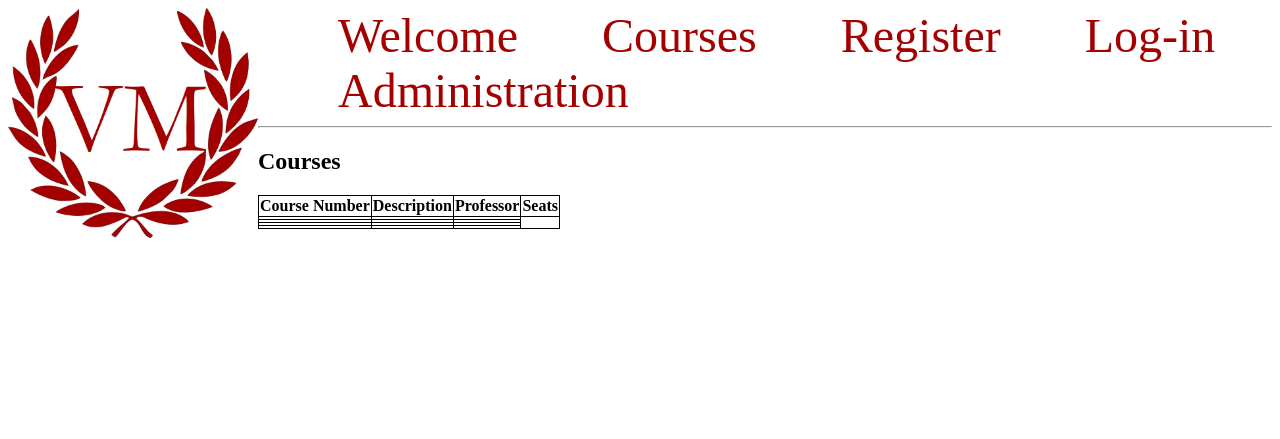
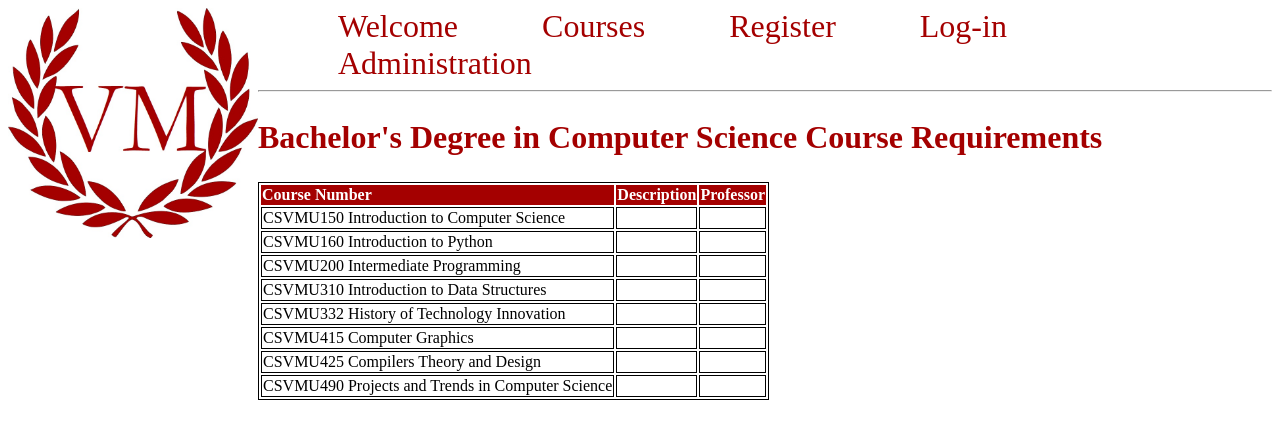
Before and after one commit to kimmiev214/CourseRegistrationWebsite, a Flask app: page /courses/ in a window 1280 px wide. Shown: the top 439 px of the page. Run offline with Flask 2, Linux system fonts and the light colour scheme; lists and menus that the app fills with data are empty.

Commit message:
git init

```diff
--- a/VMUniversity.py
+++ b/VMUniversity.py
@@ -5,6 +5,8 @@ This is a flask program to create a course registration website for a hypothetic
 import datetime
 import re
 import logging
+import bcrypt
+
 from flask import Flask, render_template, request
 from flask_sqlalchemy import SQLAlchemy
 #main
@@ -22,9 +24,9 @@ def create_tables():
 class Users(db.Model):
     '''Users database class'''
     #username column
-    username = db.Column('username', db.String, primary_key=True)
+    username = db.Column('username', db.String(20), primary_key=True, nullable = False)
     #password column
-    password = db.Column(db.String)
+    password = db.Column(db.String(60), nullable = False)
 def __init__(username, password):
     '''initialize function'''
     self.username = username
@@ -55,17 +57,19 @@ def register():
         if request.form['password'] == request.form['confirmpassword']:
             #if password passes password_okay method
             if password_okay(request.form['password']):
+                password = request.form['password']
+                #hashed = bcrypt.hashpw(password, bcrypt.gensalt())
                 #if username is not blank
                 if request.form['username']!="":
                     #set user username and password info
                     user = Users(username = request.form['username'],
-                        password = request.form['password'])
+                        password = password)
                     #add user to database
                     db.session.add(user)
                     #commit the database
                     db.session.commit()
                     #success message
-                    msg = "Success, user created."
+                    msg = "Success, you are now registered."
                 else:
                     #Please add username message
                     msg = "Please add username"
--- a/templates/base.html
+++ b/templates/base.html
@@ -2,15 +2,25 @@
 <head>
     <title>{% block title %}{% endblock %} </title>
     <style>
-        nav a {
+        .content-table {
+            margin: 25px 0;
+        }
+
+    th {
+            background-color: #a40000;
+            color: #ffffff;
+            text-align: left;
+        }
+
+        nav a, h2 {
             color: #a40000;
-            font-size: 3em;
+            font-size: 2em;
             margin-left: 80px;
 	    text-decoration: none;
         }
-	table, th, td {
-  		border: 1px solid black;
-  		border-collapse: collapse;
+	table, td {
+  		border: 0.5px solid black;
+
 	}
     </style>
 </head>
--- a/templates/courses.html
+++ b/templates/courses.html
@@ -1,32 +1,51 @@
 {% extends 'base.html' %}
 <!This will be the courses page for the registration website.>
 {% block content %}
-    <h2>{% block title %} Courses{% endblock %}</h2>
+    <h2>{% block title %} Bachelor's Degree in Computer Science Course Requirements {% endblock %}</h2>
     <div>
-        <table>
+        <table class="content-table">
   <tr>
     <th>Course Number</th>
     <th>Description</th>
     <th>Professor</th>
-    <th>Seats</th>
   </tr>
   <tr>
-    <td></td>
+    <td>CSVMU150 Introduction to Computer Science</td>
     <td></td>
     <td></td>
   </tr>
   <tr>
-    <td></td>
+    <td>CSVMU160 Introduction to Python</td>
     <td></td>
     <td></td>
   </tr>
 <tr>
-    <td></td>
+    <td>CSVMU200 Intermediate Programming</td>
     <td></td>
     <td></td>
   </tr>
 <tr>
+    <td>CSVMU310 Introduction to Data Structures </td>
     <td></td>
+    <td></td>
+  </tr>
+<tr>
+    <td>CSVMU332 History of Technology Innovation</td>
+    <td></td>
+    <td></td>
+  </tr>
+<tr>
+    <td>CSVMU415 Computer Graphics</td>
+    <td></td>
+    <td></td>
+  </tr>
+<tr>
+    <td>CSVMU425 Compilers Theory and Design</td>
+    <td></td>
+    <td></td>
+  </tr>
+<tr>
+    <td>CSVMU490 Projects and Trends in Computer Science</td>
     <td></td>
     <td></td>
   </tr>
--- /dev/null
+++ b/vmuni/pyvenv.cfg
@@ -0,0 +1,3 @@
+home = /Applications/Xcode.app/Contents/Developer/usr/bin
+include-system-site-packages = false
+version = 3.8.9
```
Also changed, not shown: templates/welcome.html (+2 -9 lines), 14 other files.
